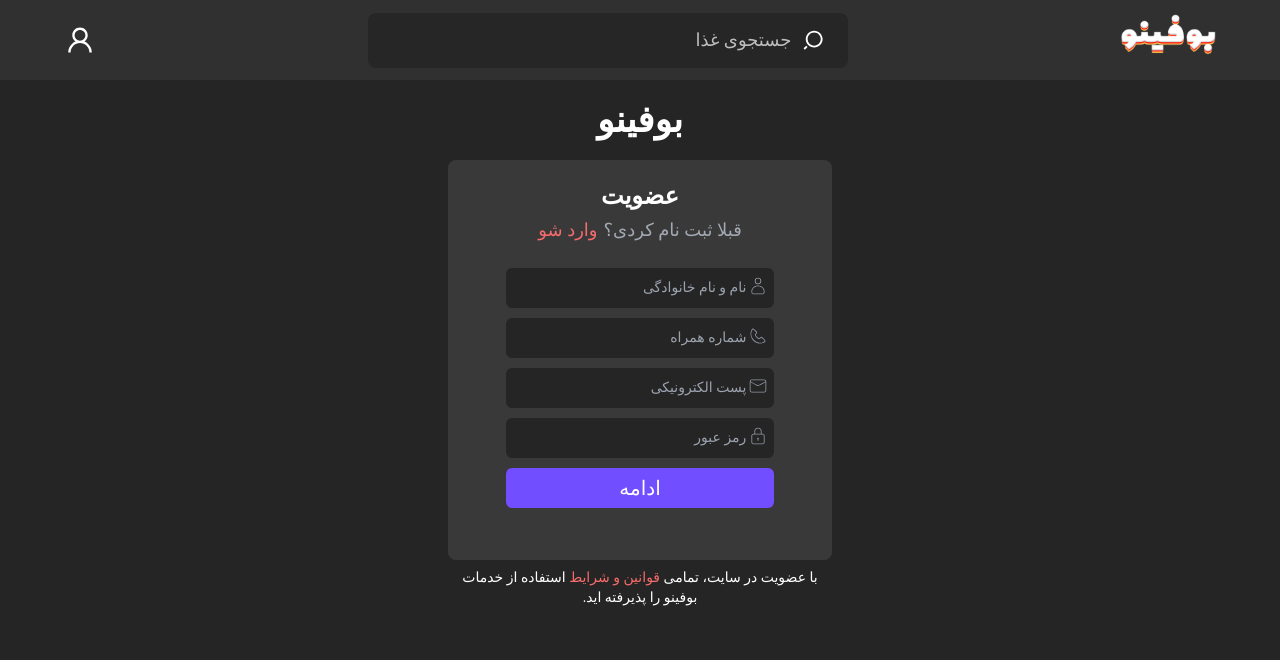
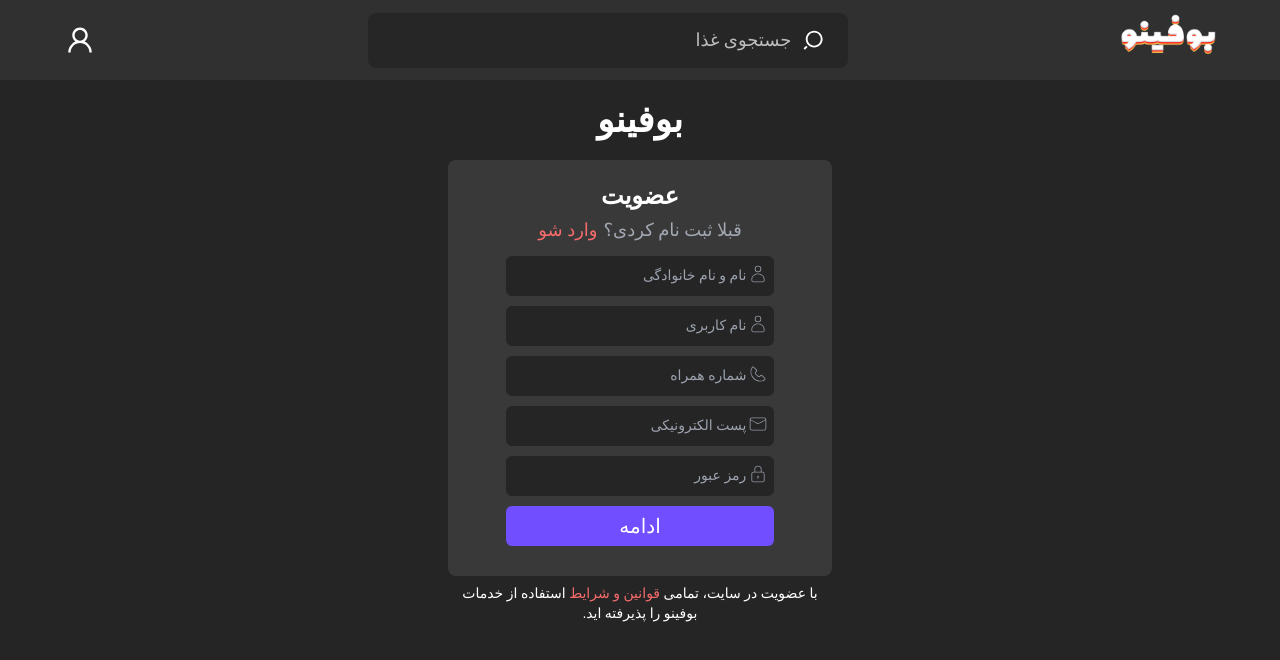
Before and after one commit to MohsenAbediDev/Boofino, a React (Vite) app: page /signup in a window 1280 px wide. Shown: the top 660 px of the page. Built offline with nearby package versions, Linux system fonts and the light colour scheme; a web font is replaced by a local one.

Commit message:
Add username input to signup page

```diff
--- a/src/Pages/Signup.jsx
+++ b/src/Pages/Signup.jsx
@@ -3,6 +3,7 @@
 import { MdErrorOutline, MdOutlineCheck } from 'react-icons/md'
 
 export default function Signup() {
+	const [nameInputValue, setNameInputValue] = useState('')
 	const [usernameInputValue, setUsernameInputValue] = useState('')
 	const [phoneInputValue, setPhoneInputValue] = useState('')
 	const [emailInputValue, setEmailInputValue] = useState('')
@@ -78,7 +79,7 @@
 				<span className='mt-5 font-bold text-4xl'>بوفینو</span>
 
 				{/* Signup Form */}
-				<div className='mt-5 gap-y-1 flex items-center flex-col w-96 h-[25rem] rounded-lg bg-secondary'>
+				<div className='mt-5 gap-y-1 flex items-center flex-col w-96 h-[26rem] rounded-lg bg-secondary'>
 					<p className='mt-5 text-2xl font-bold'>عضویت</p>
 
 					<div className='text-lg text-gray-500 text-[#a3a9b3]'>
@@ -89,7 +90,19 @@
 					</div>
 
 					<div className='w-full flex items-center flex-col space-y-2.5 lg:space-y-3.5'>
-						{/* User Input */}
+						{/* Name Input */}
+						<div className='relative mt-2 w-[70%] dir-rtl'>
+							<CiUser className='absolute top-2 right-1.5 text-[#8f95a0]' />
+
+							<input
+								className='form-input'
+								onChange={(e) => setNameInputValue(e.target.value)}
+								type='text'
+								placeholder='نام و نام خانوادگی'
+							/>
+						</div>
+
+						{/* Username Input */}
 						<div className='relative mt-5 w-[70%] dir-rtl'>
 							<CiUser className='absolute top-2 right-1.5 text-[#8f95a0]' />
 
@@ -97,7 +110,7 @@
 								className='form-input'
 								onChange={(e) => setUsernameInputValue(e.target.value)}
 								type='text'
-								placeholder='نام و نام خانوادگی'
+								placeholder='نام کاربری'
 							/>
 						</div>
 
--- a/src/index.css
+++ b/src/index.css
@@ -33,7 +33,7 @@
 	}
 
 	.notification {
-		@apply invisible w-64 min-h-min transition-all duration-300 opacity-0 font-shabnam fixed gap-3 dir-rtl top-24 text-white bg-hoverBTN left-20 lg:left-14 rounded-lg p-3 flex;
+		@apply invisible w-64 min-h-min transition-all duration-300 opacity-0 font-shabnam fixed gap-3 dir-rtl top-24 text-white bg-primaryBTN left-20 lg:left-14 rounded-lg p-3 flex;
 	}
 
 	.notification--show {
```
